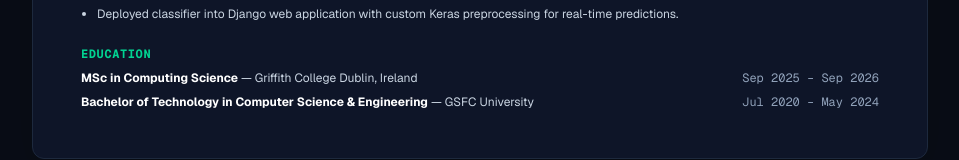
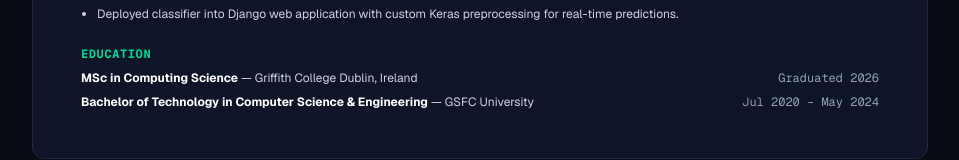
Before and after one commit to 19jenil/jenil-portfolio, a Next.js app: page /resume in a window 1280 px wide. Shown: the part 1308-1468 px from the top of the page, without its empty margins (160-1119 px from the left). Built offline with nearby package versions, Linux system fonts and the light colour scheme.

Commit message:
fix: update MSc status to completed/graduated across portfolio and resume

```diff
--- a/src/app/resume/page.tsx
+++ b/src/app/resume/page.tsx
@@ -232,7 +232,7 @@ export default function ResumePage() {
               <div>
                 <strong className="text-white print:text-black">MSc in Computing Science</strong> — Griffith College Dublin, Ireland
               </div>
-              <span className="font-mono text-slate-400 print:text-gray-600">Sep 2025 – Sep 2026</span>
+              <span className="font-mono text-slate-400 print:text-gray-600">Graduated 2026</span>
             </div>
             <div className="flex flex-col sm:flex-row sm:items-center justify-between">
               <div>
--- a/src/components/Hero.tsx
+++ b/src/components/Hero.tsx
@@ -48,7 +48,7 @@ export default function Hero() {
           </h1>
 
           <p className="mt-6 text-base sm:text-lg text-slate-300 max-w-2xl leading-relaxed">
-            Hi, I&apos;m <strong className="text-white font-semibold">Jenil Patel</strong>—a Software Development Engineer in Test (SDET) & Cloud Reliability / DevOps engineer. Currently pursuing an MSc in Computing Science at Griffith College Dublin. I bridge code-first automated quality engineering with resilient cloud infrastructure.
+            Hi, I&apos;m <strong className="text-white font-semibold">Jenil Patel</strong>—a Software Development Engineer in Test (SDET) & Cloud Reliability / DevOps engineer with an MSc in Computing Science from Griffith College Dublin. I bridge code-first automated quality engineering with resilient cloud infrastructure.
           </p>
         </motion.div>
 
--- a/src/components/Principles.tsx
+++ b/src/components/Principles.tsx
@@ -69,7 +69,7 @@ export default function Principles() {
               MSc in Computing Science @ Griffith College Dublin
             </h3>
             <p className="text-xs sm:text-sm text-slate-300 max-w-2xl leading-relaxed">
-              Currently deepening my expertise in networking, cloud-native architectures, and cybersecurity. Passionate about Ireland’s thriving technology ecosystem and seeking full-time SDET, QA Automation, or SRE / Cloud DevOps opportunities.
+              Holding an MSc in Computing Science in Dublin, with deep expertise in networking, cloud-native architectures, and cybersecurity. Passionate about Ireland’s thriving technology ecosystem and seeking full-time SDET, QA Automation, or SRE / Cloud DevOps opportunities.
             </p>
           </div>
 
@@ -78,7 +78,7 @@ export default function Principles() {
             <div>• Cloud-Native Systems</div>
             <div>• Distributed Networks</div>
             <div>• System Observability & SRE</div>
-            <div className="text-emerald-400 pt-1 font-semibold">Graduating: 2026</div>
+            <div className="text-emerald-400 pt-1 font-semibold">Graduated: 2026</div>
           </div>
         </div>
       </div>
```
